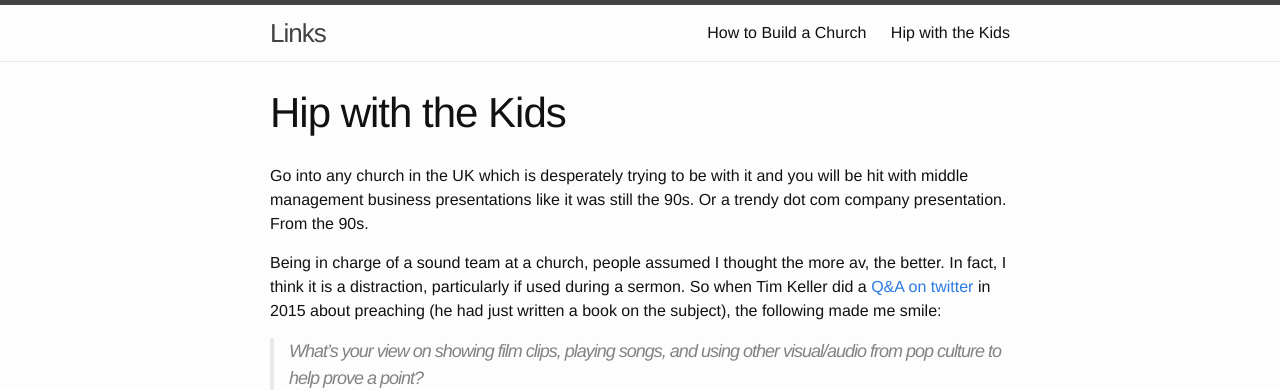
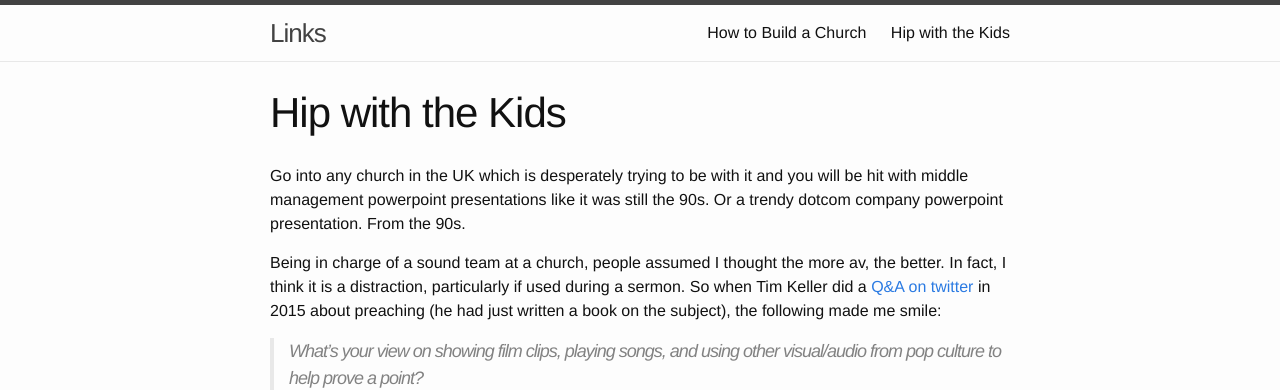
Before and after one commit to FordPark/fordpark.github.io, a Jekyll site: the page built from middle_management_business_techniques.md, in a window 1280 px wide. Shown: the top 390 px of the page. Built offline with Jekyll 4.4.1, drawn with Linux system fonts in a browser that asks for light colours.

Commit message:
Amend middle_management_business_techniques.md - use powerpoint.

```diff
--- a/middle_management_business_techniques.md
+++ b/middle_management_business_techniques.md
@@ -4,7 +4,7 @@ title: Hip with the Kids
 permalink: /middle_management/
 ---
 
-Go into any church in the UK which is desperately trying to be with it and you will be hit with middle management business presentations like it was still the 90s.  Or a trendy dot com company presentation.  From the 90s.
+Go into any church in the UK which is desperately trying to be with it and you will be hit with middle management powerpoint presentations like it was still the 90s.  Or a trendy dotcom company powerpoint presentation.  From the 90s.
 
 Being in charge of a sound team at a church, people assumed I thought the more av, the better.  In fact, I think it is a distraction, particularly if used during a sermon.  So when Tim Keller did a [Q&A on twitter](https://twitter.com/RyanCole4/status/604703144887656449) in 2015 about preaching (he had just written a book on the subject), the following made me smile:
 
```
